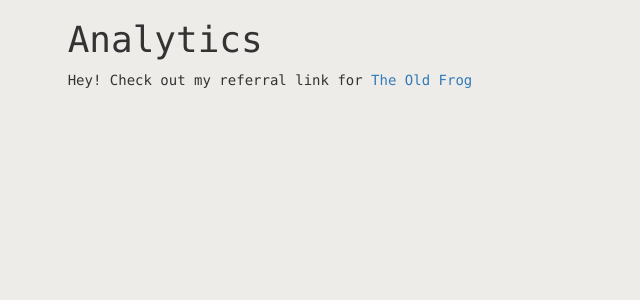
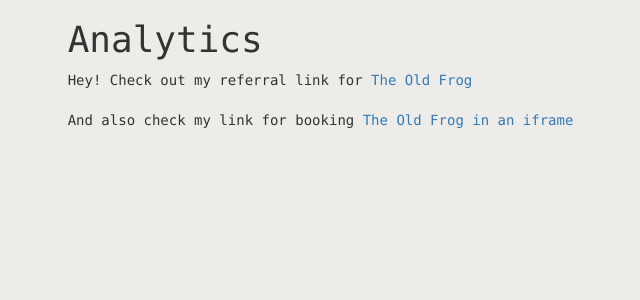
Before and after one commit to christhesoul/christhesoul.github.io, a Jekyll site: the page built from analytics.md, in a window 1280 px wide. Shown: the top 300 px of the page, without its empty margins (54-694 px from the left). Built offline with Jekyll 4.4.1, drawn with Linux system fonts in a browser that asks for light colours.

Commit message:
add book link

```diff
--- a/analytics.md
+++ b/analytics.md
@@ -4,3 +4,6 @@ layout: default
 ---
 
 Hey! Check out my referral link for [The Old Frog](http://www.theoldfrog.co.uk?utm_source=christhesoul&utm_medium=lilypad)
+
+
+And also check my link for booking [The Old Frog in an iframe](http://www.theoldfrog.co.uk/book.html?utm_source=christhesoul&utm_medium=iframe)
```
